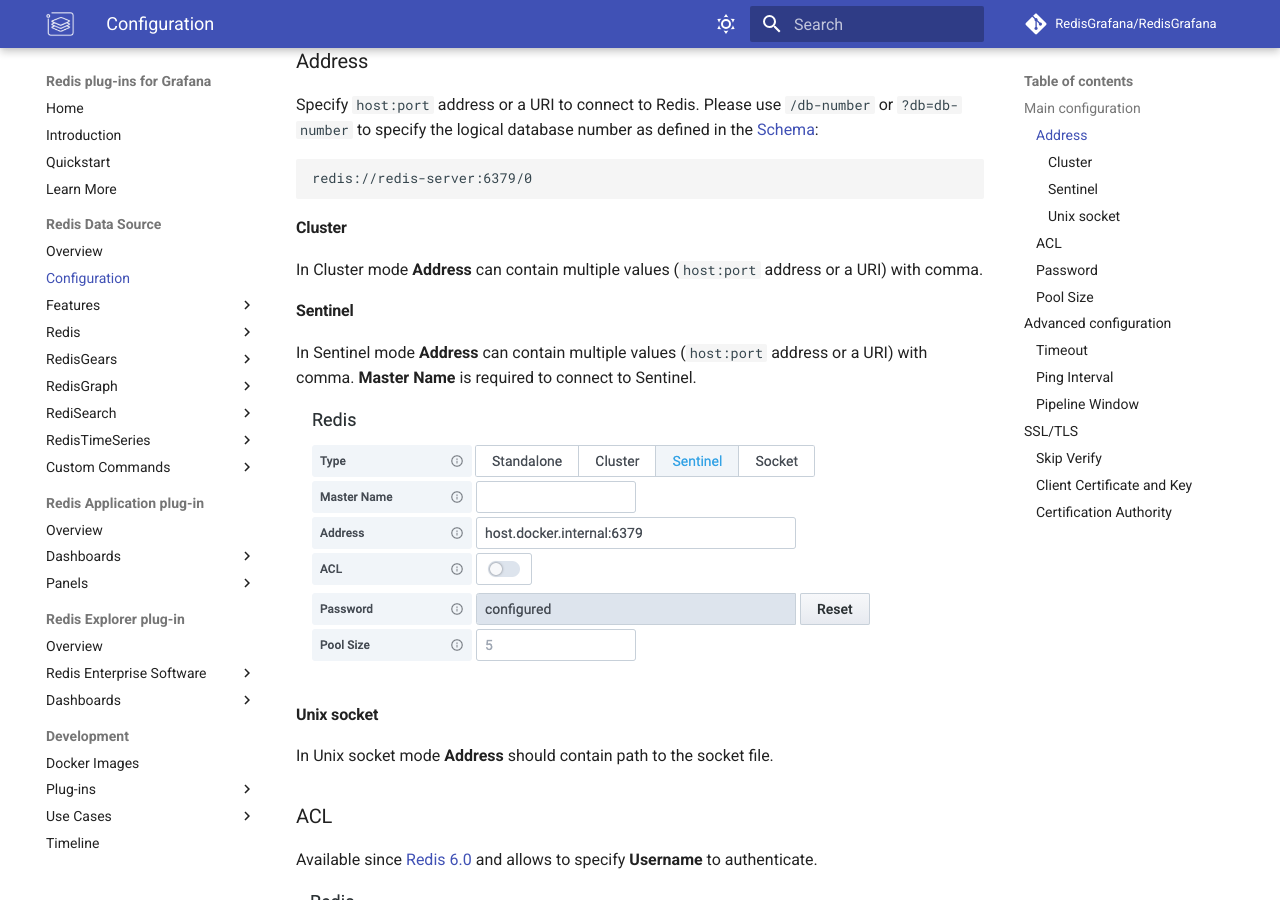
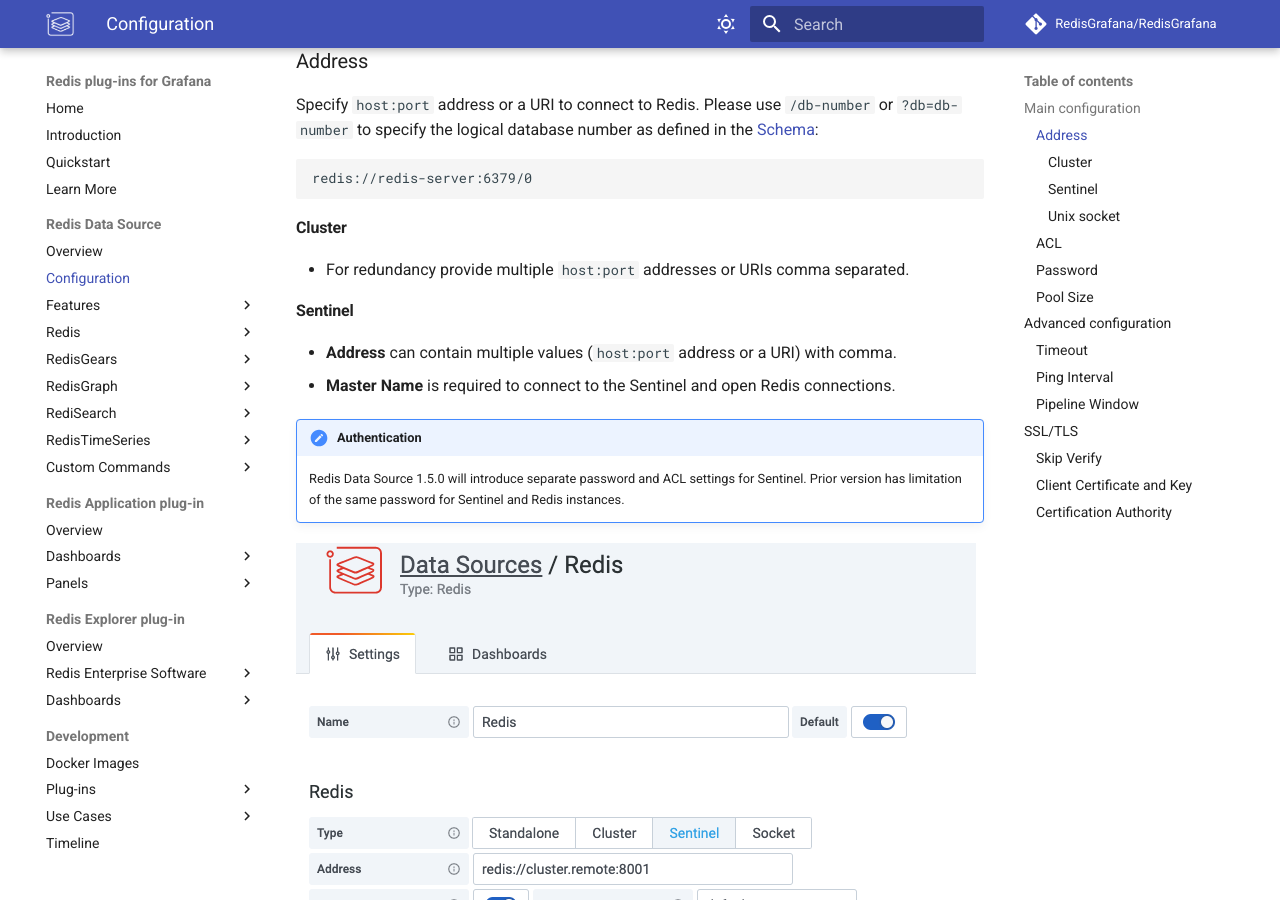
Before and after one commit to RedisGrafana/RedisGrafana, an MkDocs documentation site: the page built from docs/redis-datasource/configuration.md, in a window 1280 px wide and 900 px high, scrolled down 1141 px. Built offline with MkDocs 1.6.1 and Material for MkDocs 9.7.7, drawn with Linux system fonts in a browser that asks for light colours; comment, search, counter and statistics services are not loaded.

Commit message:
Update Sentinel configuration (#57)
* Update Sentinel configuration

* Update Provisioning yaml

```diff
--- a/docs/redis-datasource/configuration.md
+++ b/docs/redis-datasource/configuration.md
@@ -18,11 +18,16 @@
 
 #### Cluster
 
-In Cluster mode **Address** can contain multiple values (`host:port` address or a URI) with comma.
+- For redundancy provide multiple `host:port` addresses or URIs comma separated.
 
 #### Sentinel
 
-In Sentinel mode **Address** can contain multiple values (`host:port` address or a URI) with comma. **Master Name** is required to connect to Sentinel.
+- **Address** can contain multiple values (`host:port` address or a URI) with comma.
+- **Master Name** is required to connect to the Sentinel and open Redis connections.
+
+!!! important "Authentication"
+
+    Redis Data Source 1.5.0 will introduce separate password and ACL settings for Sentinel. Prior version has limitation of the same password for Sentinel and Redis instances.
 
 ![Sentinel configuration](../images/redis-datasource/config/sentinel.png)
 
```
Also changed, not shown: includes/redis-datasource/config/sentinel-yaml.md (+2 -2 lines), docs/images/redis-datasource/config/sentinel.png.
